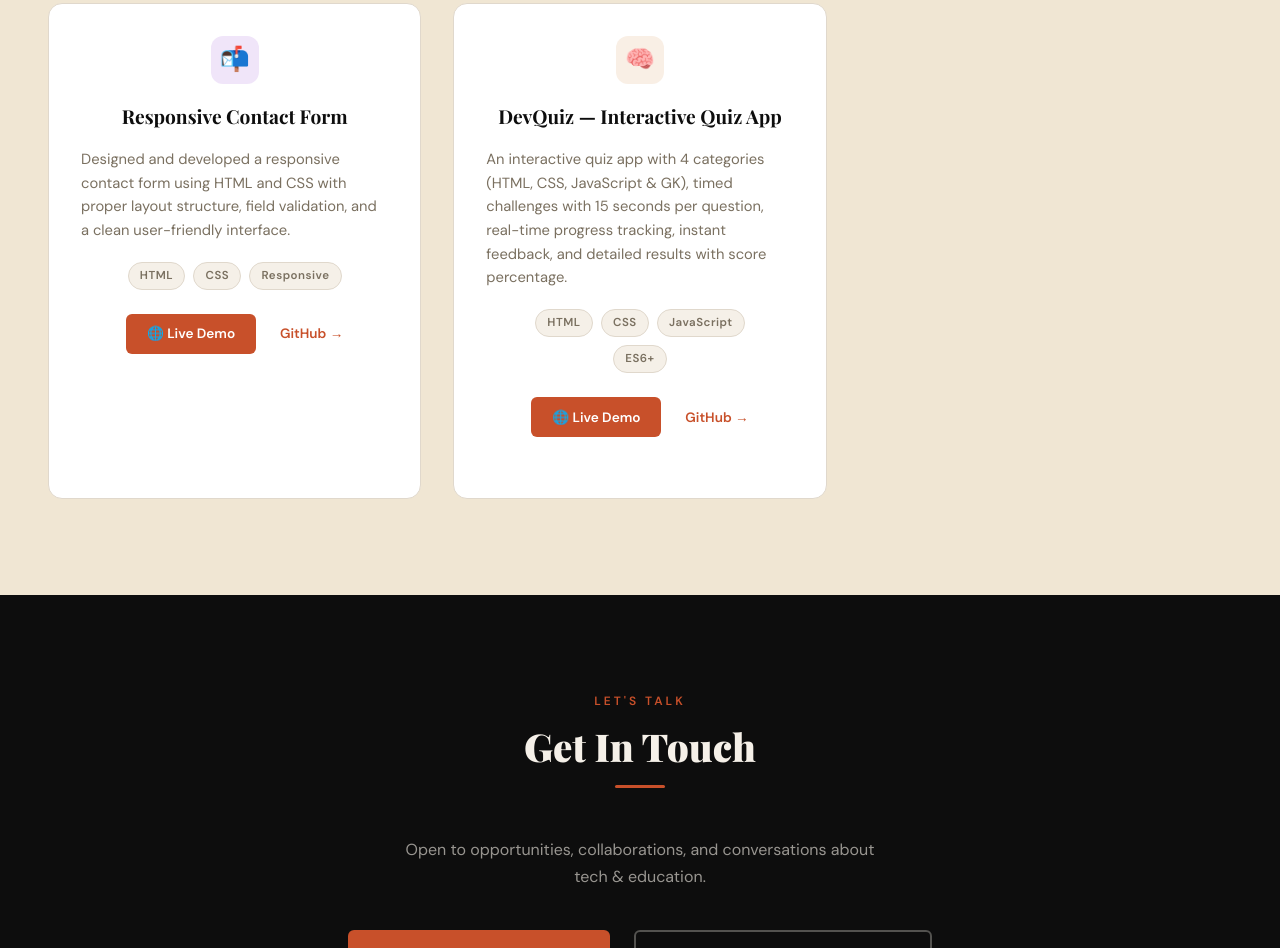
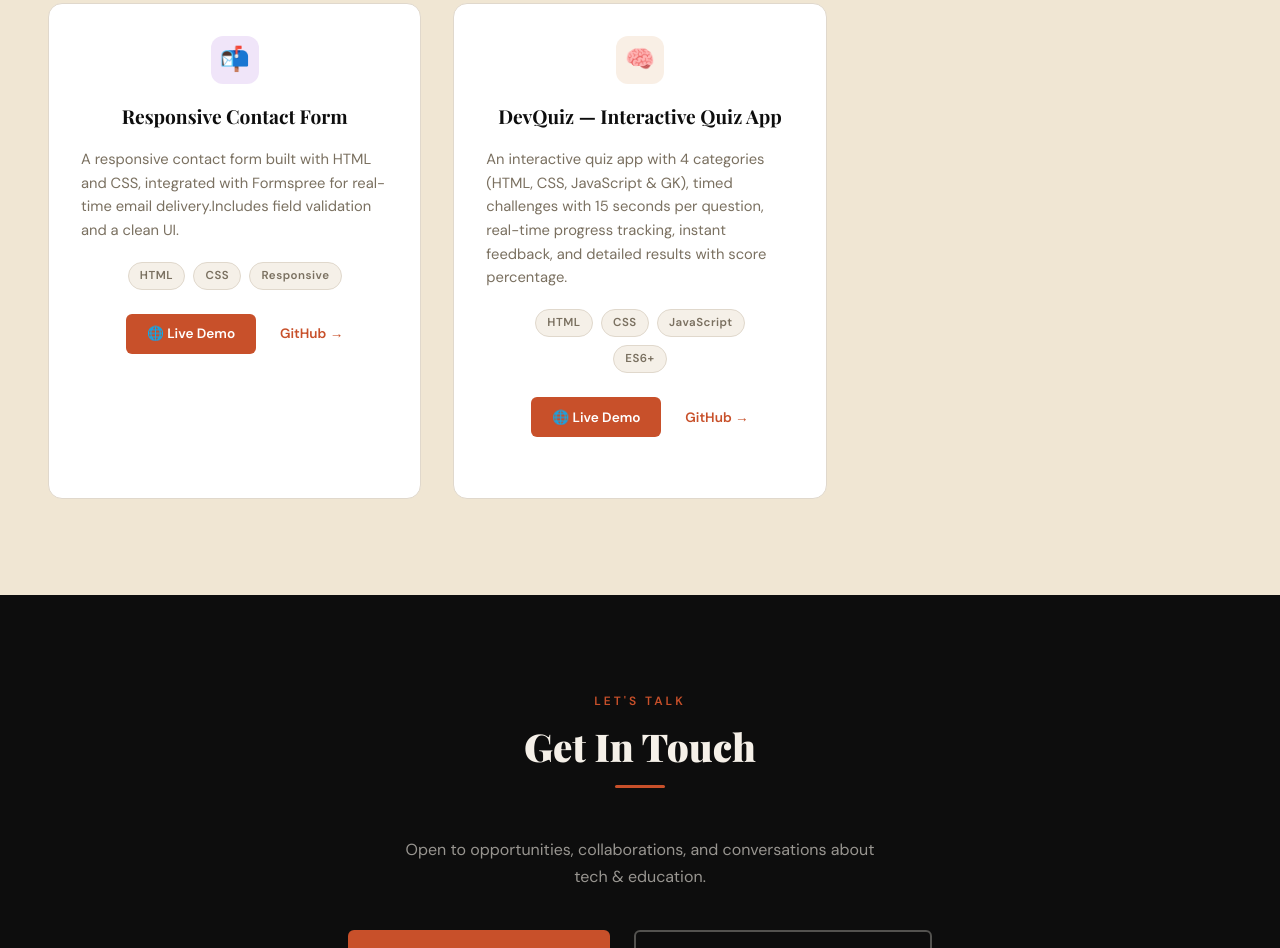
Before and after one commit to samra-khursheed/Portfolio, a plain HTML site: page index.html in a window 1280 px wide. Shown: the part 3521-4469 px from the top of the page. Drawn offline with nearby package versions, Linux system fonts and the light colour scheme.

Commit message:
index.html

```diff
--- a/index.html
+++ b/index.html
@@ -1378,8 +1378,8 @@
             <div class="project-title">Responsive Contact Form</div>
           </div>
           <div class="project-body">
-            <p class="project-desc">Designed and developed a responsive contact form using HTML and CSS with proper
-              layout structure, field validation, and a clean user-friendly interface.</p>
+            <p class="project-desc">A responsive contact form built with HTML and CSS, integrated with Formspree for
+              real-time email delivery.Includes field validation and a clean UI.</p>
             <div class="project-tags"><span class="tag">HTML</span><span class="tag">CSS</span><span
                 class="tag">Responsive</span></div>
             <div class="project-links">
```
